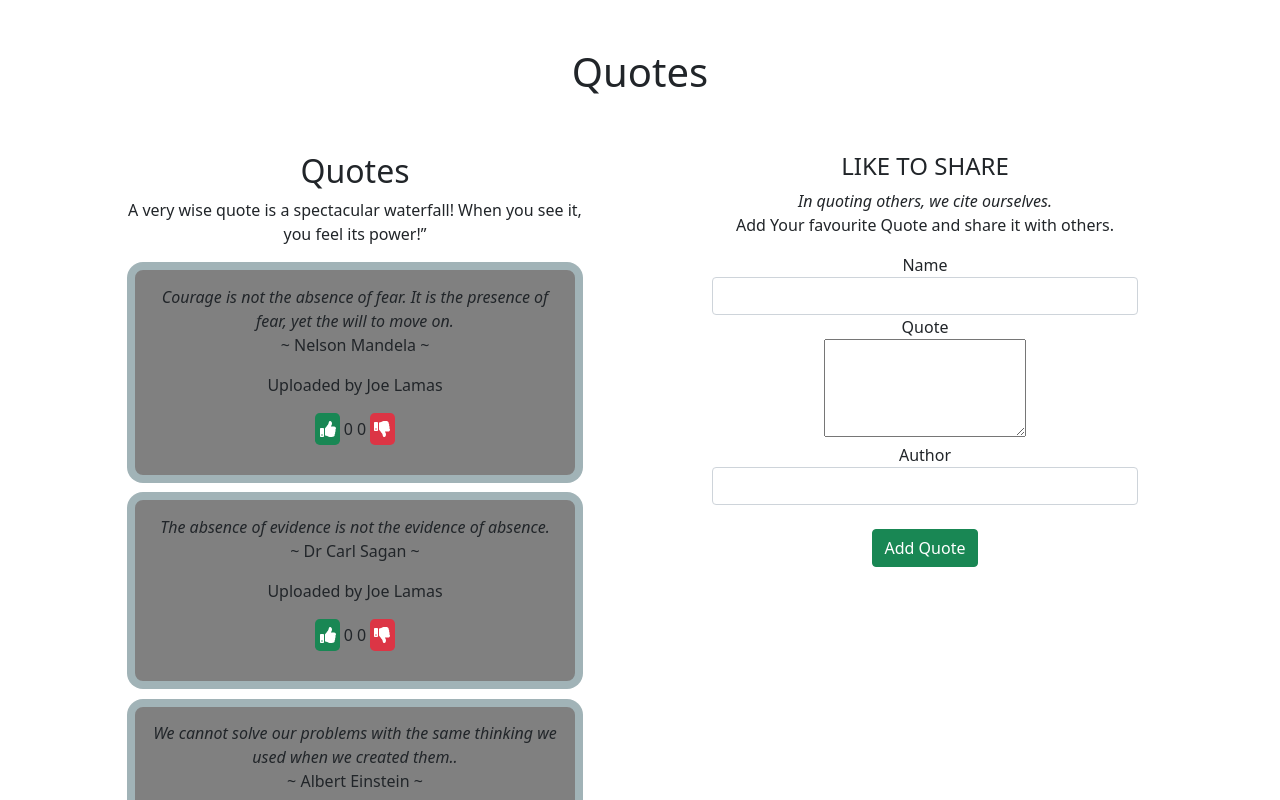
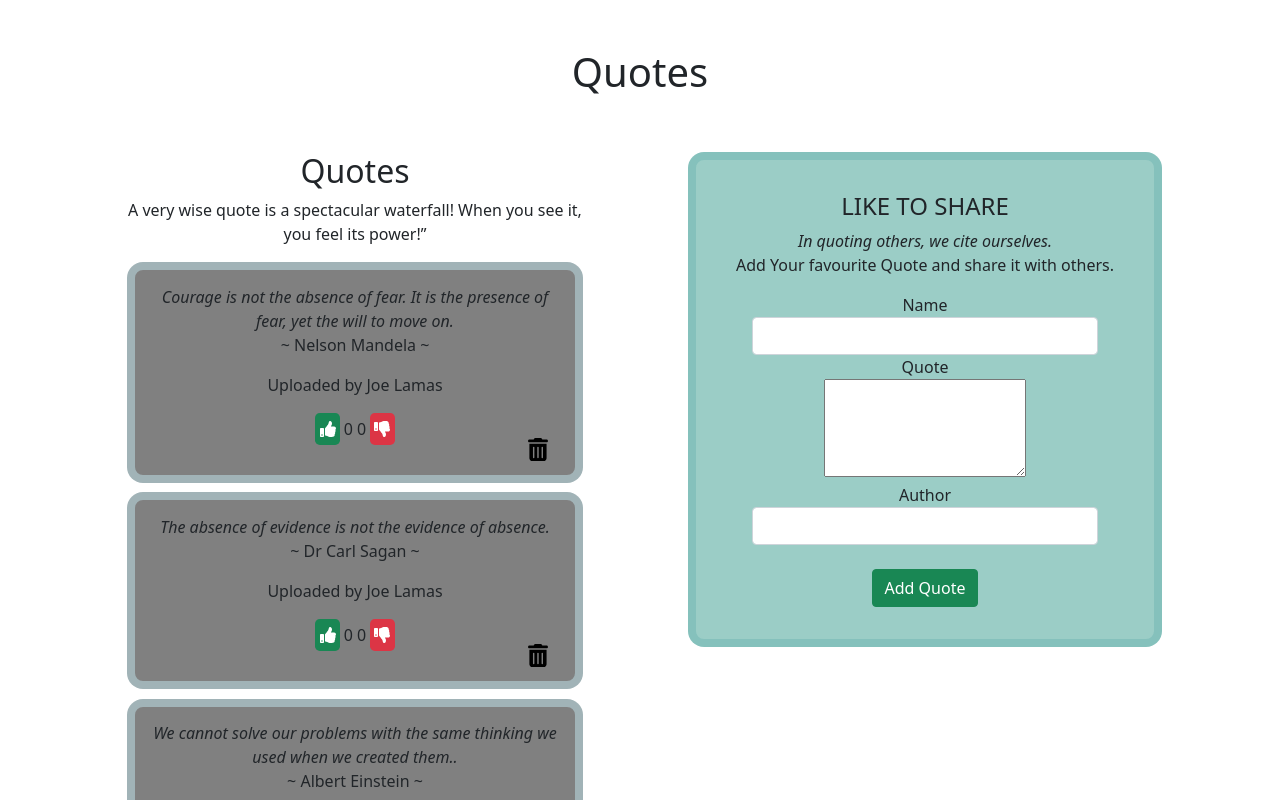
Before and after one commit to JosephatNgugi/solidQuotesApp, an Angular app: page / in a window 1280 px wide. Shown: the top 800 px of the page. Built offline with nearby package versions, Linux system fonts and the light colour scheme.

Commit message:
add a delete button.

```diff
--- a/src/app/quotes-form/quotes-form.component.css
+++ b/src/app/quotes-form/quotes-form.component.css
@@ -0,0 +1,6 @@
+.form{
+    padding: 2em;
+    background-color: rgba(51, 153, 139, 0.489);
+    border: 0.5em solid rgba(51, 150, 153, 0.215);
+    border-radius: 1em;
+}
--- a/src/app/quotes-form/quotes-form.component.html
+++ b/src/app/quotes-form/quotes-form.component.html
@@ -1,3 +1,4 @@
+    <div class="form">
         <h4>LIKE TO SHARE</h4>
         <cite>In quoting others, we cite ourselves.</cite>
         <p>Add Your favourite Quote and share it with others.</p>
@@ -35,3 +36,4 @@
                 <br><button class="btn btn-success" type="submit">Add Quote</button>
             </form>
         </div>
+    </div>
--- a/src/app/quotes/quotes-detail/quotes-detail.component.html
+++ b/src/app/quotes/quotes-detail/quotes-detail.component.html
@@ -1,2 +1,3 @@
 <p>~ {{inQuote.author}} ~</p>
 <p>Uploaded by {{inQuote.uploader}}</p>
+<button class="btn btn-outline-danger" (click)="quoteDelete(true)"><img src="../../../assets/trash-can-solid.svg" width="20" alt=""></button>
--- a/src/app/quotes/quotes-detail/quotes-detail.component.ts
+++ b/src/app/quotes/quotes-detail/quotes-detail.component.ts
@@ -1,5 +1,5 @@
 // import { Quote } from '@angular/compiler';
-import { Component, Input, OnInit } from '@angular/core';
+import { Component, EventEmitter, Input, OnInit, Output } from '@angular/core';
 import { Quote } from 'src/app/quote';
 
 @Component({
@@ -9,6 +9,11 @@ import { Quote } from 'src/app/quote';
 })
 export class QuotesDetailComponent implements OnInit {
   @Input() inQuote!: Quote;
+  @Output() removeQuote = new EventEmitter<boolean>();
+
+  quoteDelete(del:boolean){
+    this.removeQuote.emit(del)
+  }
   constructor() {}
 
   ngOnInit(): void {}
--- a/src/app/quotes/quotes.component.html
+++ b/src/app/quotes/quotes.component.html
@@ -4,7 +4,7 @@
         <div class="col-md-6 p-5">
             <h2 class="text-center">{{title}}</h2>
             <p class="text-center">A very wise quote is a spectacular waterfall! When you see it, you feel its power!” </p>
-            <section *ngFor = "let quote of userquotes">
+            <section *ngFor = "let quote of userquotes; let i =index">
                 <div *ngIf="quote.upvote == highest && quote.upvote > 0; then highlight else ignore"></div>
                 <ng-template #highlight>
                     <div class="box">
@@ -21,7 +21,7 @@
                         <span>
                             <cite>{{quote.quote}}.</cite><!-- <li *ngIf="quote.author"> -->
                             <!-- </li> -->
-                            <app-quotes-detail [inQuote]="quote"></app-quotes-detail>
+                            <app-quotes-detail [inQuote]="quote" (removeQuote) = "deleteQuote($event,i)"></app-quotes-detail>
 
                             <p> <button class="btn-success" (click)="quote.upvote = quote.upvote + 1"><i class="fas fa-thumbs-up"></i></button> {{quote.upvote}} {{quote.downvote}} <button  class="btn-danger"(click)="quote.downvote = quote.downvote + 1"><i class="fas fa-thumbs-down"></i></button></p>
                         </span>
--- a/src/app/quotes/quotes.component.ts
+++ b/src/app/quotes/quotes.component.ts
@@ -34,8 +34,22 @@ export class QuotesComponent implements OnInit {
       'Albert Einstein',
       'Joe Lamas'
     ),
-    new Quote(4, 'Every villain is a hero of his or her own story', 0, 0, 'Christopher Vogler', 'Joe Lamas'),
-    new Quote(5, 'I asked God for a bike, but I know God doesn\'t work that way. So I stole a bike and asked for forgiveness', 0, 0, 'Emo Philips', 'Joe Lamas'),
+    new Quote(
+      4,
+      'Every villain is a hero of his or her own story',
+      0,
+      0,
+      'Christopher Vogler',
+      'Joe Lamas'
+    ),
+    new Quote(
+      5,
+      "I asked God for a bike, but I know God doesn't work that way. So I stole a bike and asked for forgiveness",
+      0,
+      0,
+      'Emo Philips',
+      'Joe Lamas'
+    ),
   ];
 
   // counter(add:Quote){
@@ -48,10 +62,21 @@ export class QuotesComponent implements OnInit {
   highestVote: number[] = this.userquotes.map((quoter) => quoter.upvote);
   highest = Math.max(...this.highestVote);
 
-  addNewQuote(quot:Quote){
+  addNewQuote(quot: Quote) {
     let quotLength = this.userquotes.length;
     quot.id = quotLength + 1;
     this.userquotes.push(quot);
+  }
+
+  deleteQuote(removeQuote: any, index: number) {
+    if (removeQuote) {
+      let toDelete = confirm(
+        `Are you sure you want to delete this quote?`
+      );
+      if (toDelete) {
+        this.userquotes.splice(index, 1);
+      }
+    }
   }
   constructor() {}
 
--- a/src/styles.css
+++ b/src/styles.css
@@ -4,3 +4,12 @@
     margin: 0;
     box-sizing: border-box;
 }
+section{
+    position: relative;
+}
+.btn-outline-danger{
+    border: none;
+    position: absolute;
+    bottom: 1em;
+    right: 2em;
+}
```
Also changed, not shown: src/assets/trash-can-solid.svg (added). Lines whose indentation alone changed are shown as unchanged.
